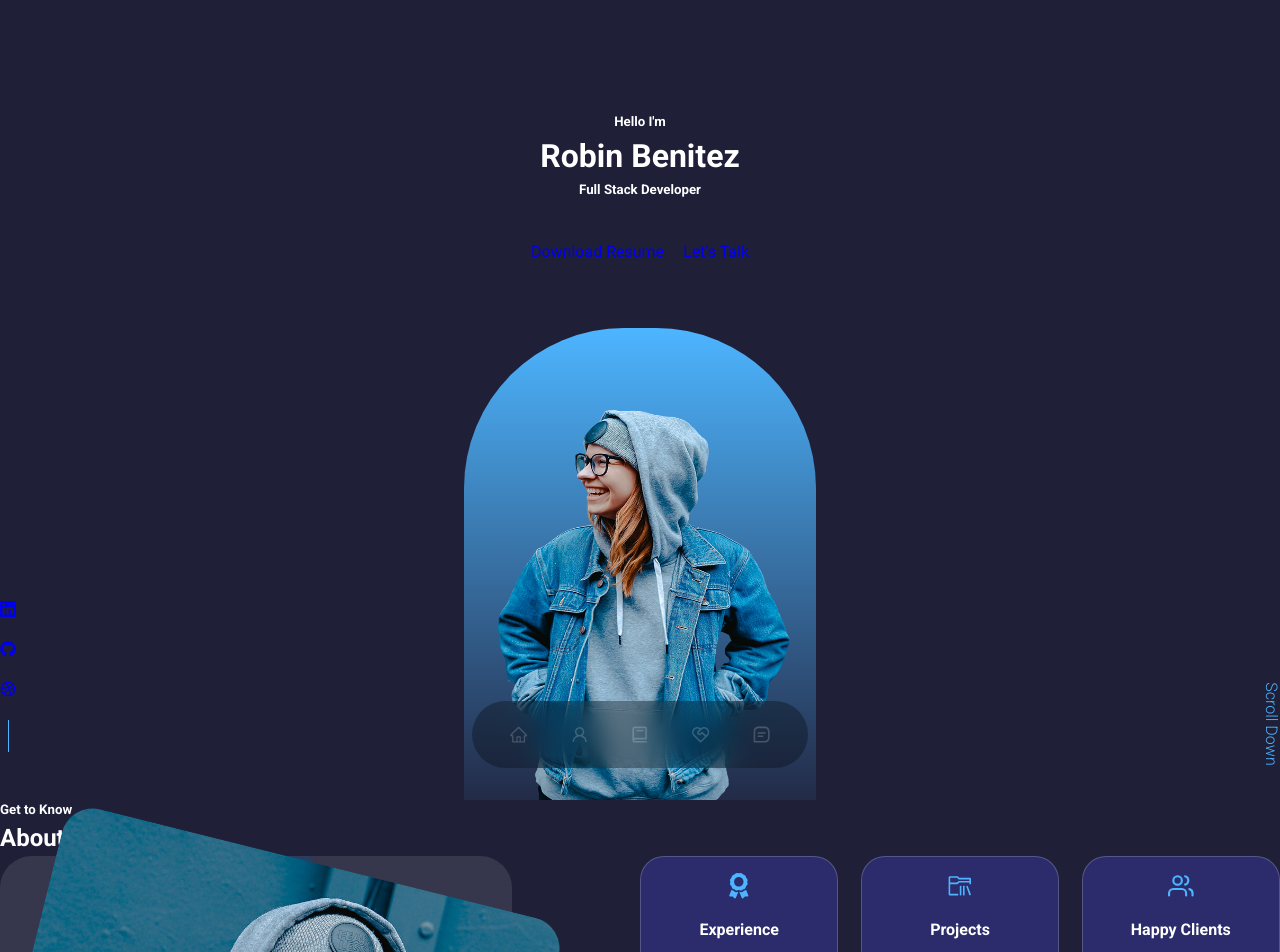
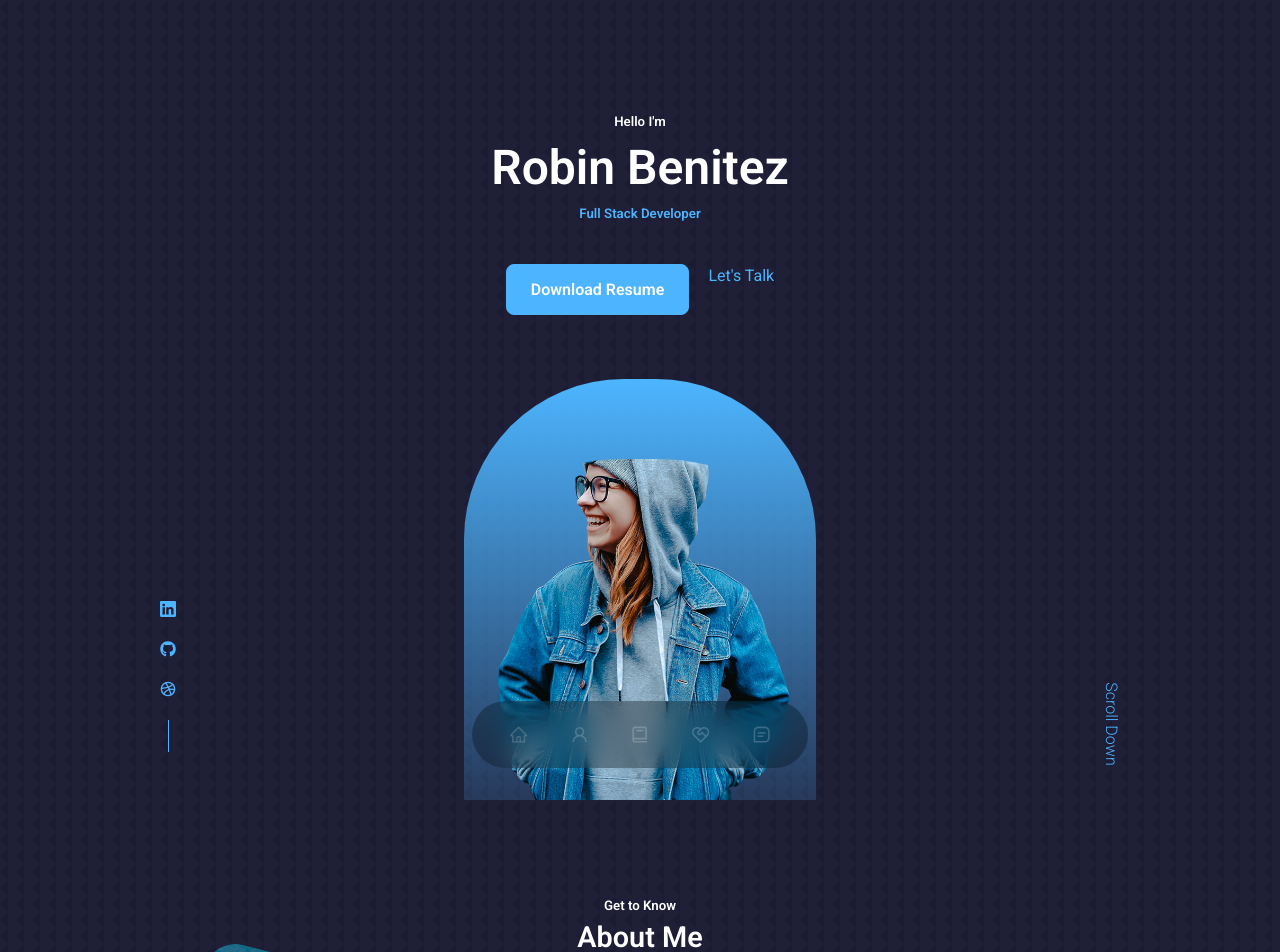
Before and after one commit to robinbenitezmora/Portfolio-Full-Stack-Robin, a React (Create React App) app: page / in a window 1280 px wide. Shown: the top 952 px of the page. Built offline with nearby package versions, Linux system fonts and the light colour scheme.

Commit message:
Update general style to 'index.css' file

```diff
--- a/src/index.css
+++ b/src/index.css
@@ -3,6 +3,7 @@
 * {
   margin: 0;
   padding: 0;
+  border: 0;
   box-sizing: border-box;
   list-style: none;
   text-decoration: none;
@@ -21,6 +22,7 @@
   --color-light: rgba(255, 255, 255, 0.2);
   --color-light-variant: rgba(255, 255, 255, 0.1);
   --color-white: #fff;
+  --transition: all 0.3s ease-in-out;
   --container-width-lg: 75%;
   --container-width-md: 85%;
   --container-width-sm: 95%;
@@ -37,4 +39,94 @@ body {
   line-height: 1.5;
   color: var(--color-white);
   background-color: var(--color-bg);
+  background-image: url("../src/assets/bg-texture.png");
 }
+
+.container {
+  width: var(--container-width-lg);
+  margin: 0 auto;
+}
+
+h1,
+h2,
+h3,
+h4,
+h5 {
+  font-weight: 600;
+}
+
+h1 {
+  font-size: 3rem;
+}
+
+section {
+  margin-top: 6rem;
+}
+
+section > h2,
+section > h5 {
+  text-align: center;
+  color: var(--color-white);
+}
+
+section > h2 {
+  font-size: 1.8rem;
+  margin-bottom: 1.2rem;
+}
+
+.text-light {
+  color: var(--color-primary);
+}
+
+a {
+  color: var(--color-primary);
+  transition: var(--transition);
+}
+
+a:hover {
+  color: var(--color-white);
+}
+
+.btn {
+  display: inline-block;
+  width: max-content;
+  padding: 0.8rem 1.5rem;
+  border-radius: 0.5rem;
+  border: 1px solid var(--color-primary);
+  background: var(--color-primary);
+  color: var(--color-white);
+  font-weight: 600;
+  transition: var(--transition);
+  cursor: pointer;
+}
+
+.btn:hover {
+  background: var(--color-white);
+  color: var(--color-primary);
+}
+
+img {
+  display: block;
+  max-width: 100%;
+  object-fit: cover;
+}
+
+@media screen and (max-width: 1024px) {
+  .container {
+    width: var(--container-width-md);
+  }
+
+  section {
+    margin-top: 4rem;
+  }
+}
+
+@media screen and (max-width: 768px) {
+  .container {
+    width: var(--container-width-sm);
+  }
+
+  section > h2 {
+    margin-top: 3rem;
+  }
+}
```
